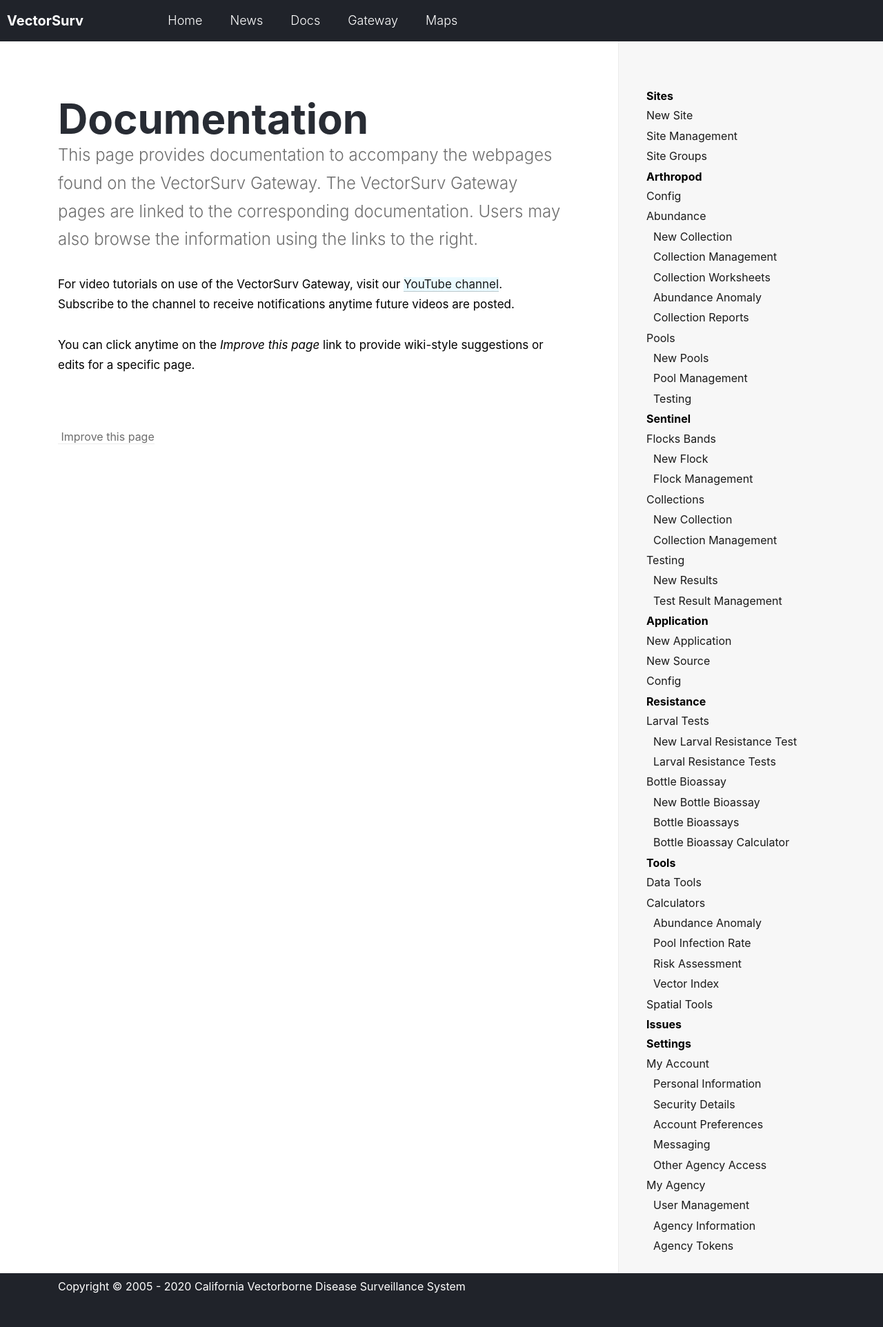
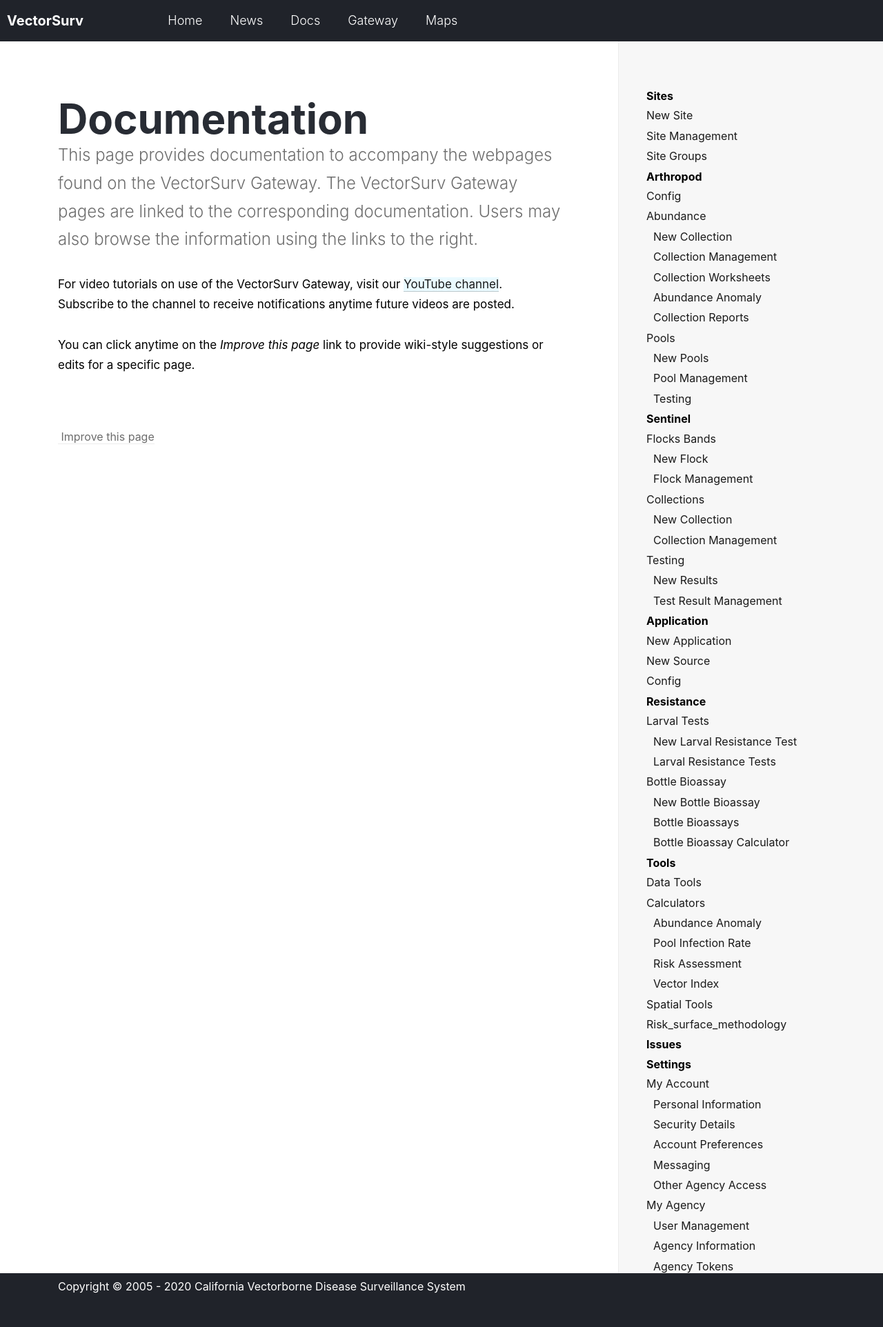
Before and after one commit to tlvaldepena/vectorsurv.org, a Jekyll site: the page built from _docs/index.md, in a window 1280 px wide. Shown: the whole page at 69% size. Built offline with Jekyll 4.4.1, drawn with Linux system fonts in a browser that asks for light colours.

Commit message:
Update docs_nav.yml

```diff
--- a/_data/docs_nav.yml
+++ b/_data/docs_nav.yml
@@ -63,6 +63,7 @@
         - link: /docs/tools/calculators/risk-assessment/
         - link: /docs/tools/calculators/vector-index/
     - link: /docs/tools/spatial-tools/
+    - link: /docs/tools/risk_surface_methodology/
 - title: Issues
   link: /docs/issues/
 - title: Settings
```
